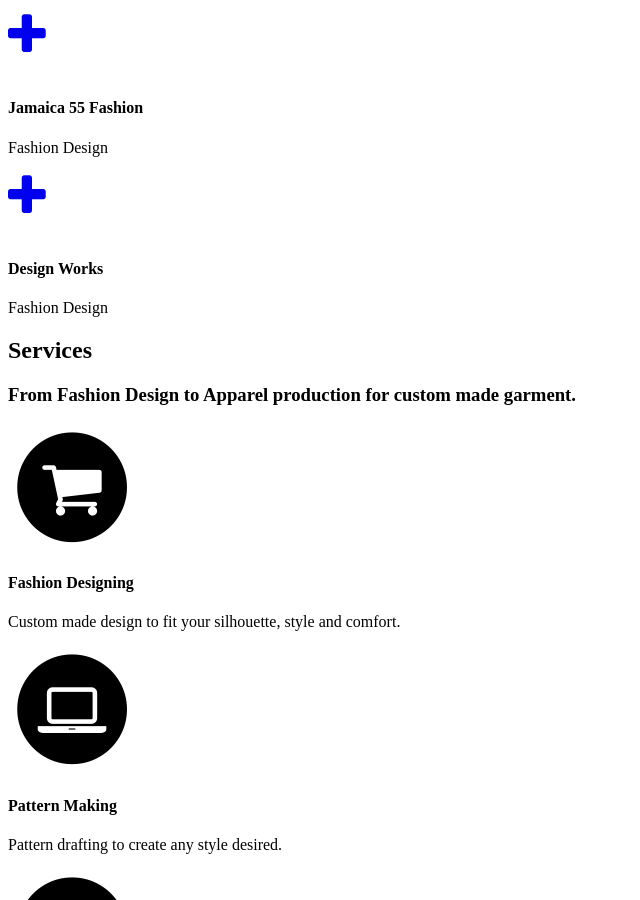
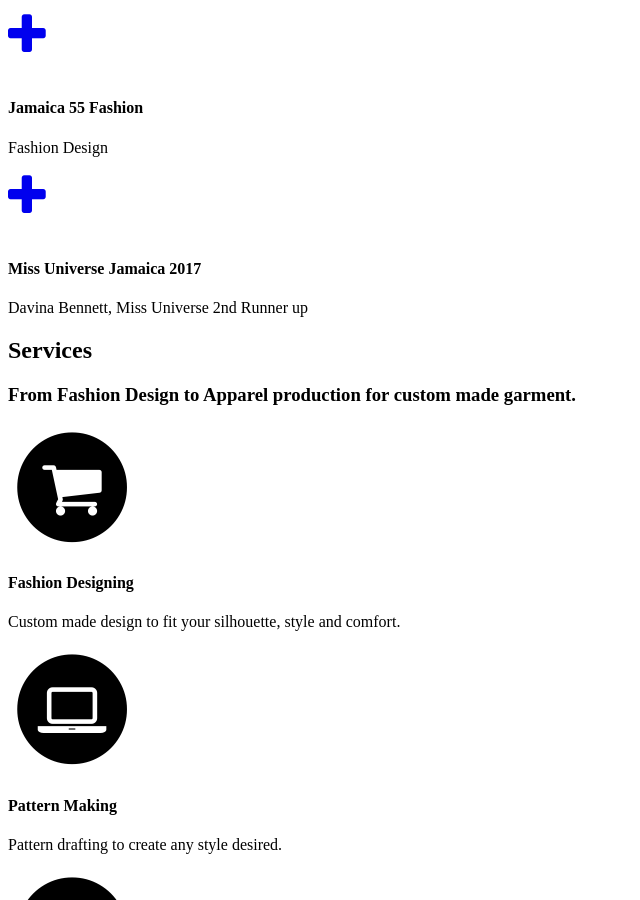
Before and after one commit to phpwebdevelope/phpwebdevelope.github.io, a Jekyll site: the page built from _posts/2018-01-14-project-5.markdown, in a window 1280 px wide and 900 px high, scrolled down 1103 px. Shown: the whole window, without its empty margins (0-640 px from the left). Built offline with Jekyll 4.4.1, drawn with Linux system fonts in a browser that asks for light colours; some web fonts are replaced; comment, search, counter and statistics services are not loaded; some of the changed text lies outside the part shown.

Commit message:
Create 2018-01-14-project-5.markdown

```diff
--- a/_posts/2018-01-14-project-5.markdown
+++ b/_posts/2018-01-14-project-5.markdown
@@ -1,6 +1,6 @@
 ---
-title: Design Works
-subtitle: Fashion Design
+title: Miss Universe Jamaica 2017
+subtitle: Davina Bennett, Miss Universe 2nd Runner up
 layout: default
 modal-id: 5
 date: 2018-01-14
```
